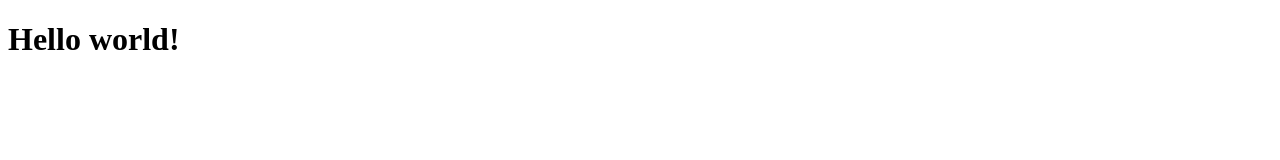
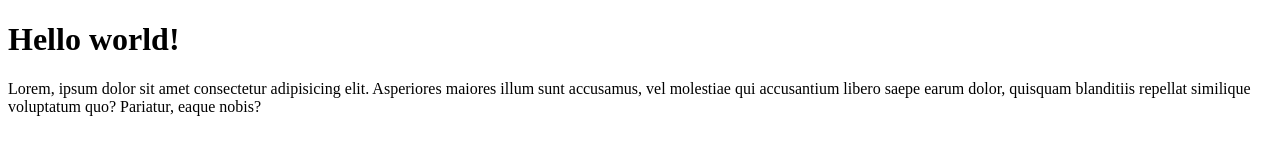
Before and after one commit to DevPadd/git-test, a plain HTML site: page index.html in a window 1280 px wide. Drawn offline with Linux system fonts and the light colour scheme.

Commit message:
menambahkan paragraf

```diff
--- a/index.html
+++ b/index.html
@@ -7,5 +7,11 @@
     </head>
     <body>
         <h1>Hello world!</h1>
+        <p>
+            Lorem, ipsum dolor sit amet consectetur adipisicing elit. Asperiores
+            maiores illum sunt accusamus, vel molestiae qui accusantium libero
+            saepe earum dolor, quisquam blanditiis repellat similique voluptatum
+            quo? Pariatur, eaque nobis?
+        </p>
     </body>
 </html>
```
